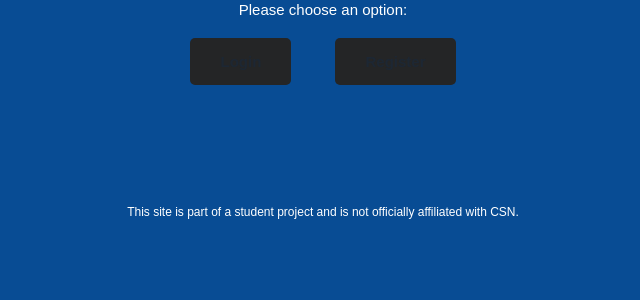
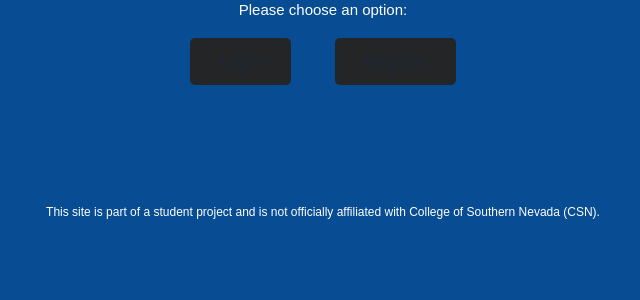
Before and after one commit to ThyGhy/MEEJ, a Flask app: page / in a window 1280 px wide. Shown: the part 178-478 px from the top of the page, without its empty margins (317-957 px from the left). Run offline with Flask 3, Linux system fonts and the light colour scheme.

Commit message:
Disclaimer Updates

```diff
--- a/templates/create_exam.html
+++ b/templates/create_exam.html
@@ -23,7 +23,7 @@
         </form>
     </div>
     <p style="margin-top: 50px; font-size: 12px; text-align: center; color: #FFFFFF;">
-        This site is part of a student project and is not officially affiliated with CSN.
+        This site is part of a student project and is not officially affiliated with College of Southern Nevada (CSN).
     </p>
 </body>
 </html>
--- a/templates/faculty_home.html
+++ b/templates/faculty_home.html
@@ -52,7 +52,7 @@
     </div>
 
     <p style="margin-top: 50px; font-size: 12px; text-align: center; color: #FFFFFF;">
-        This site is part of a student project and is not officially affiliated with CSN.
+        This site is part of a student project and is not officially affiliated with College of Southern Nevada (CSN).
     </p>
 </body>
 </html>
--- a/templates/forgot_password.html
+++ b/templates/forgot_password.html
@@ -24,7 +24,7 @@
         </div>
     </div>
     <p style="margin-top: 50px; font-size: 12px; text-align: center; color: #FFFFFF;">
-        This site is part of a student project and is not officially affiliated with CSN.
+        This site is part of a student project and is not officially affiliated with College of Southern Nevada (CSN).
     </p>
 </body>
 </html>
--- a/templates/gocsn.html
+++ b/templates/gocsn.html
@@ -35,7 +35,7 @@
         <a href="{{ url_for('signup') }}" class="button">Register</a>
     </div>
     <p style="margin-top: 50px; font-size: 12px; text-align: center; color: #FFFFFF;">
-        This site is part of a student project and is not officially affiliated with CSN.
+        This site is part of a student project and is not officially affiliated with College of Southern Nevada (CSN).
     </p>
 </body>
 </html>
--- a/templates/login.html
+++ b/templates/login.html
@@ -29,7 +29,7 @@
 	</div>
 	<p style="margin:15px;text-align:center;">Don't have an account? <a href="{{ url_for('signup') }}">Register</a></p>
 	<p style="margin-top: 50px; font-size: 12px; text-align: center; color: #FFFFFF;">
-		This site is part of a student project and is not officially affiliated with CSN.
+		This site is part of a student project and is not officially affiliated with College of Southern Nevada (CSN).
 	</p>
 </body>
 </html>
--- a/templates/register_exam.html
+++ b/templates/register_exam.html
@@ -25,7 +25,7 @@
         </form>
     </div>
     <p style="margin-top: 50px; font-size: 12px; text-align: center; color: #FFFFFF;">
-        This site is part of a student project and is not officially affiliated with CSN.
+      This site is part of a student project and is not officially affiliated with College of Southern Nevada (CSN).
     </p>
 </body>
 </html>
--- a/templates/signup.html
+++ b/templates/signup.html
@@ -33,7 +33,7 @@
     </div>
     <p style="margin:15px;text-align:center;">Already have an account? <a href="{{ url_for('login') }}">Sign in</a></p>
     <p style="margin-top: 50px; font-size: 12px; text-align: center; color: #FFFFFF;">
-        This site is part of a student project and is not officially affiliated with CSN.
+        This site is part of a student project and is not officially affiliated with College of Southern Nevada (CSN).
     </p>
 </body>
 </html>
--- a/templates/student_home.html
+++ b/templates/student_home.html
@@ -49,7 +49,7 @@
         </a>
     </div>
     <p style="margin-top: 50px; font-size: 12px; text-align: center; color: #FFFFFF;">
-        This site is part of a student project and is not officially affiliated with CSN.
+        This site is part of a student project and is not officially affiliated with College of Southern Nevada (CSN).
     </p>
 </body>
 </html>
```
